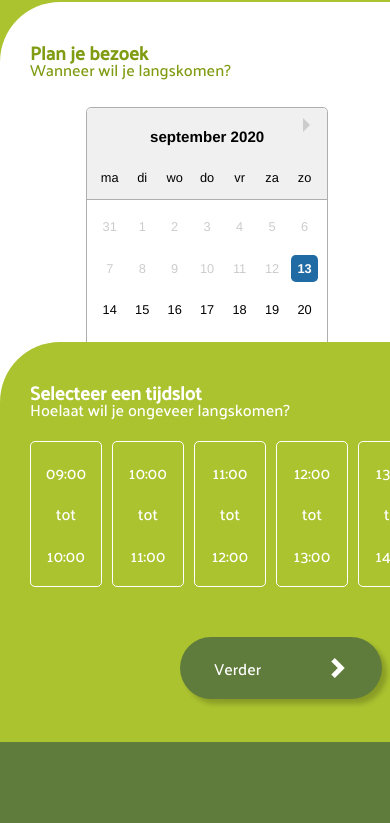
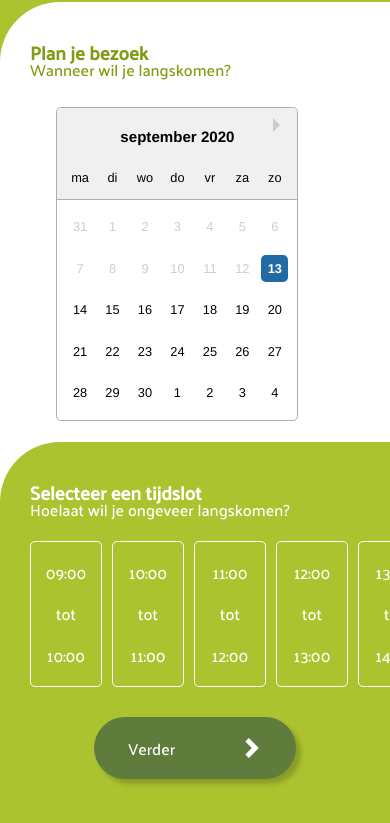
Before and after one commit to grakify90/Bezoekboeker, a React (Create React App) app: page / in a window 390 px wide. Shown: the part 659-1482 px from the top of the page. Before the commit the page ends 1401 px from the top, so only its background shows below. Built offline with nearby package versions, Linux system fonts and the light colour scheme.

Commit message:
fixing responsiveness

```diff
--- a/src/pages/Boeker.scss
+++ b/src/pages/Boeker.scss
@@ -62,7 +62,7 @@
 
 .form-group {
   padding-top: 20px;
-  padding-left: 17%;
+  padding-left: 8%;
 }
 
 .tijdContainer {
@@ -73,7 +73,7 @@
   line-height: 260%;
   border-radius: 60px 0 0 0;
   position: relative;
-  top: 200px;
+  top: 300px;
 }
 
 .tijdInnerContainer {
@@ -105,7 +105,7 @@
 }
 
 .verderButton {
-  margin: 50px 0 0 150px;
+  margin: 30px auto;
   width: 200px;
   height: 60px;
   background-color: $color-forest;
```
